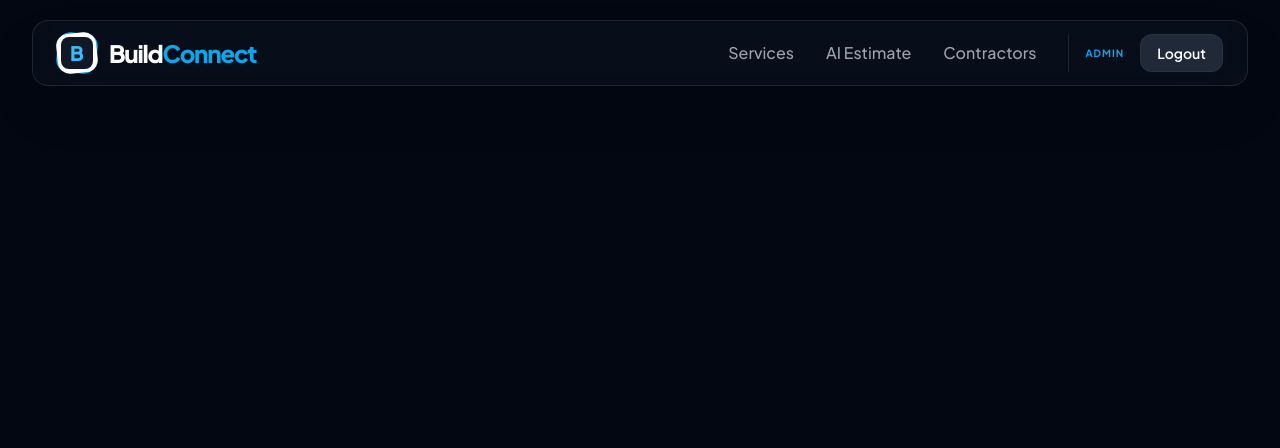
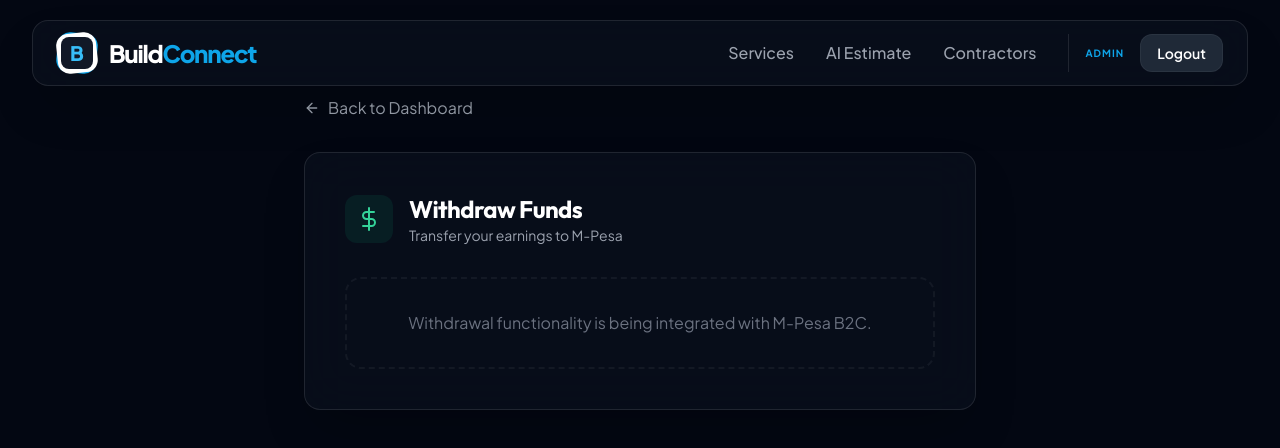
Before and after one commit to IanOtollo/buildconnect-frontend, a React (Create React App) app: page /wallet/withdraw in a window 1280 px wide. Shown: the top 448 px of the page. Built offline with nearby package versions, Linux system fonts and the light colour scheme; sample sign-in values are in the browser's storage.

Commit message:
fix: Defined missing routes and improved contractor profile display

```diff
--- a/src/App.tsx
+++ b/src/App.tsx
@@ -14,6 +14,8 @@
 import TransactionHistory from './pages/TransactionHistory';
 import AIEstimation from './pages/AIEstimation';
 import AdminDashboard from './pages/AdminDashboard';
+import ProfileEdit from './pages/ProfileEdit';
+import WalletWithdraw from './pages/WalletWithdraw';
 
 
 // Protected Route wrapper
@@ -109,6 +111,33 @@
             />
 
             <Route
+              path="/wallet/history"
+              element={
+                <ProtectedRoute>
+                  <Navigate to="/wallet/transactions" replace />
+                </ProtectedRoute>
+              }
+            />
+
+            <Route
+              path="/wallet/withdraw"
+              element={
+                <ProtectedRoute>
+                  <WalletWithdraw />
+                </ProtectedRoute>
+              }
+            />
+
+            <Route
+              path="/profile/edit"
+              element={
+                <ProtectedRoute>
+                  <ProfileEdit />
+                </ProtectedRoute>
+              }
+            />
+
+            <Route
               path="/contractor/dashboard"
               element={
                 <ProtectedRoute requireContractor>
--- a/src/pages/ContractorDashboard.tsx
+++ b/src/pages/ContractorDashboard.tsx
@@ -17,6 +17,7 @@
 } from 'react-icons/fi';
 
 const ContractorDashboard: React.FC = () => {
+  const { user } = useAuth();
   const [profile, setProfile] = useState<ContractorProfile | null>(null);
   const [assignments, setAssignments] = useState<Assignment[]>([]);
   const [wallet, setWallet] = useState<WalletBalance | null>(null);
@@ -80,7 +81,8 @@
       under_review: { label: 'Under Review', color: 'text-blue-400 bg-blue-400/10 border-blue-400/20', icon: FiActivity },
       rejected: { label: 'Action Required', color: 'text-red-400 bg-red-400/10 border-red-400/20', icon: FiX },
     };
-    return (profile?.verification_status && statuses[profile.verification_status]) || { label: profile?.verification_status || 'Under Review', color: 'text-gray-400 bg-gray-400/10 border-gray-400/20', icon: FiZap };
+    const status = profile?.status || profile?.verification_status || 'pending';
+    return (status && statuses[status]) || { label: status || 'Under Review', color: 'text-gray-400 bg-gray-400/10 border-gray-400/20', icon: FiZap };
   };
 
   if (loading) {
@@ -111,7 +113,7 @@
                 </div>
               )}
             </div>
-            <p className="text-gray-400">Welcome back, {profile?.full_name}. Here is your operations overview.</p>
+            <p className="text-gray-400">Welcome back, {profile?.full_name || user?.full_name || 'Pro'}. Here is your operations overview.</p>
           </div>
           <button
             onClick={toggleAvailability}
--- /dev/null
+++ b/src/pages/ProfileEdit.tsx
@@ -0,0 +1,41 @@
+import React from 'react';
+import { FiUser, FiArrowLeft } from 'react-icons/fi';
+import { useNavigate } from 'react-router-dom';
+
+const ProfileEdit: React.FC = () => {
+    const navigate = useNavigate();
+
+    return (
+        <div className="min-h-screen pt-24 pb-12 px-4 md:px-8 bg-[#030712]">
+            <div className="max-w-2xl mx-auto">
+                <button
+                    onClick={() => navigate(-1)}
+                    className="flex items-center gap-2 text-gray-400 hover:text-white mb-8 transition-colors group"
+                >
+                    <FiArrowLeft className="group-hover:-translate-x-1 transition-transform" />
+                    Back to Dashboard
+                </button>
+
+                <div className="glass-card p-8 md:p-10">
+                    <div className="flex items-center gap-4 mb-8">
+                        <div className="p-3 rounded-xl bg-purple-500/10 text-purple-400">
+                            <FiUser className="text-2xl" />
+                        </div>
+                        <div>
+                            <h1 className="text-2xl font-bold text-white">Edit Profile</h1>
+                            <p className="text-gray-400 text-sm">Update your professional information</p>
+                        </div>
+                    </div>
+
+                    <div className="space-y-6">
+                        <div className="p-8 border-2 border-dashed border-white/5 rounded-2xl text-center">
+                            <p className="text-gray-500 mb-0">Profile editing is coming soon in the next update.</p>
+                        </div>
+                    </div>
+                </div>
+            </div>
+        </div>
+    );
+};
+
+export default ProfileEdit;
--- /dev/null
+++ b/src/pages/WalletWithdraw.tsx
@@ -0,0 +1,41 @@
+import React from 'react';
+import { FiDollarSign, FiArrowLeft } from 'react-icons/fi';
+import { useNavigate } from 'react-router-dom';
+
+const WalletWithdraw: React.FC = () => {
+    const navigate = useNavigate();
+
+    return (
+        <div className="min-h-screen pt-24 pb-12 px-4 md:px-8 bg-[#030712]">
+            <div className="max-w-2xl mx-auto">
+                <button
+                    onClick={() => navigate(-1)}
+                    className="flex items-center gap-2 text-gray-400 hover:text-white mb-8 transition-colors group"
+                >
+                    <FiArrowLeft className="group-hover:-translate-x-1 transition-transform" />
+                    Back to Dashboard
+                </button>
+
+                <div className="glass-card p-8 md:p-10">
+                    <div className="flex items-center gap-4 mb-8">
+                        <div className="p-3 rounded-xl bg-emerald-500/10 text-emerald-400">
+                            <FiDollarSign className="text-2xl" />
+                        </div>
+                        <div>
+                            <h1 className="text-2xl font-bold text-white">Withdraw Funds</h1>
+                            <p className="text-gray-400 text-sm">Transfer your earnings to M-Pesa</p>
+                        </div>
+                    </div>
+
+                    <div className="space-y-6">
+                        <div className="p-8 border-2 border-dashed border-white/5 rounded-2xl text-center">
+                            <p className="text-gray-500 mb-0">Withdrawal functionality is being integrated with M-Pesa B2C.</p>
+                        </div>
+                    </div>
+                </div>
+            </div>
+        </div>
+    );
+};
+
+export default WalletWithdraw;
```
